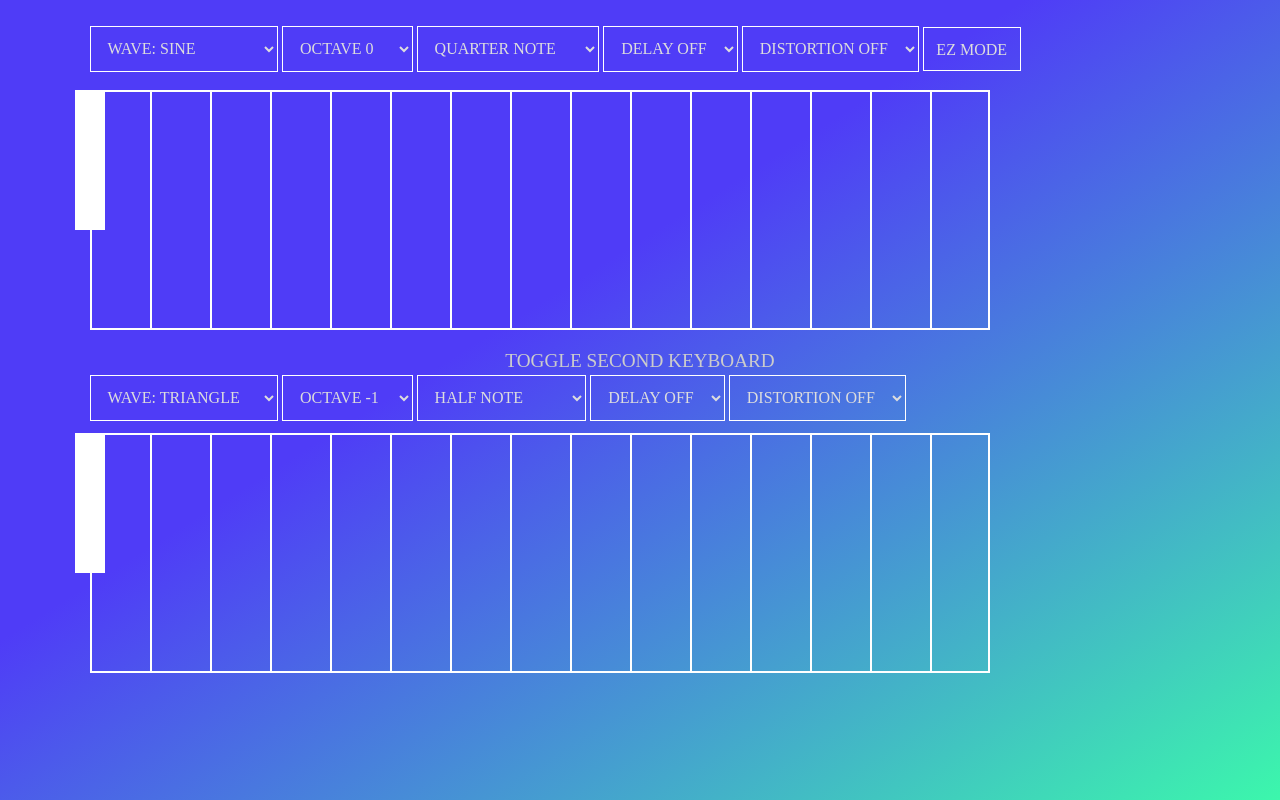
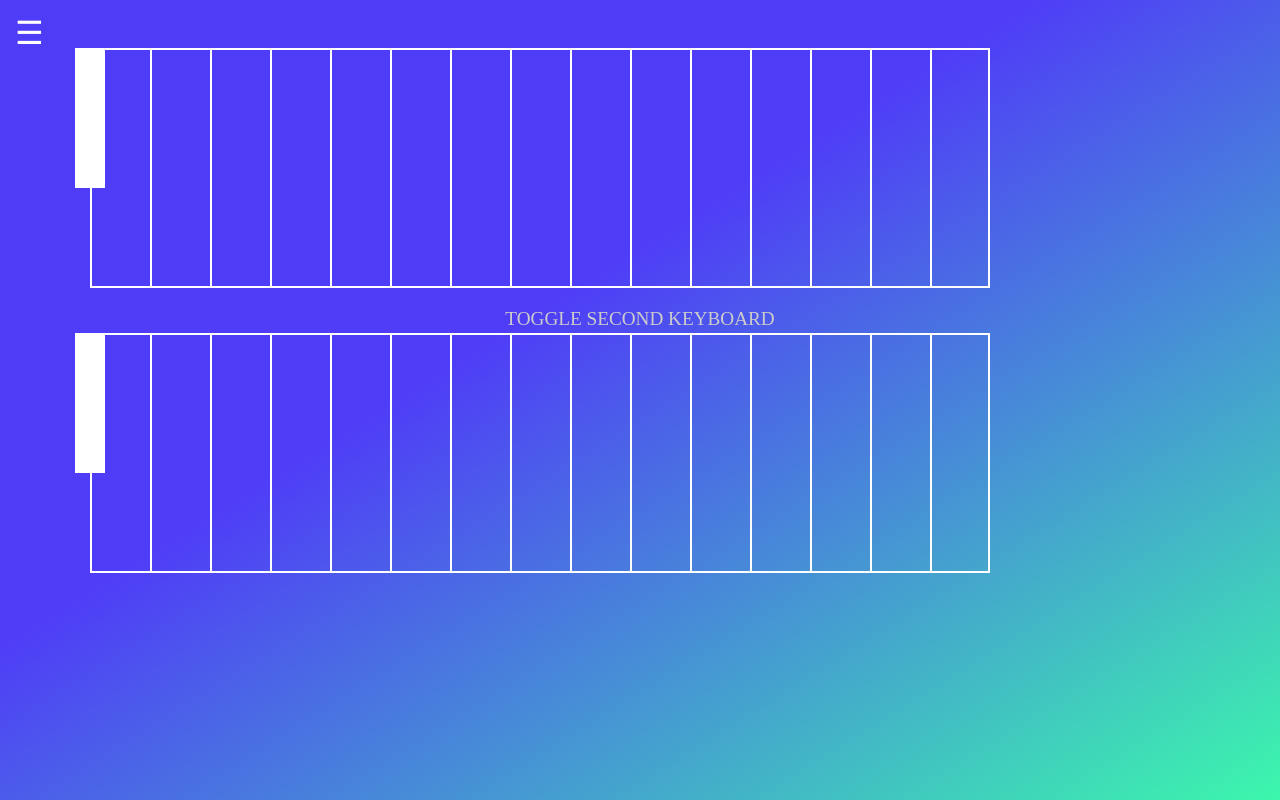
Before and after one commit to Fedreg/Web-Audio-API-Synth, a plain HTML site: page index.html in a window 1280 px wide. Both pictures are taken after a click on the link "TOGGLE SECOND KEYBOARD". Drawn offline with nearby package versions, Linux system fonts and the light colour scheme.

Commit message:
improved UI with options shifted to collapsible menu

```diff
--- a/index.html
+++ b/index.html
@@ -8,22 +8,27 @@
 		<link rel="stylesheet" type="text/css" href="https://cdnjs.cloudflare.com/ajax/libs/normalize/4.2.0/normalize.css">
 	</head>
 	<body id="bod">
-		<div id="uppersynth">
-			<div class="topsection">
-				<select class="lists" id="waveSelect" text="Wave Type"> Wave Type:
+		<ul class="navigation">
+			<div id="menu">
+				<li class="nav-item">
+					<select id="waveSelect" text="Wave Type"> Wave Type:
 					    <option value="sine">WAVE: SINE</option>
 					    <option value="square">WAVE: SQUARE</option>
 					    <option value="triangle">WAVE: TRIANGLE</option>
 					    <option value="sawtooth">WAVE: SAWTOOTH</option>
 					</select>
-				<select class="lists" id="octave">
+				</li>
+				<li class="nav-item">
+					<select id="octave">
 						<option value="2.0">OCTAVE 0</option>
 						<option value="1.0">OCTAVE -1</option>
 						<option value="0.5">OCTAVE -2</option>
 						<option value="4.0">OCTAVE +1</option>
 						<option value="8.0">OCTAVE +2</option>
 					</select>
-				<select class="lists" id="sustain">
+				</li>
+				<li class="nav-item">
+					<select id="sustain">
 						<option value="0.25">SIXTEENTH NOTE</option>
 						<option value="0.5">EIGHTH NOTE</option>
 						<option selected="selected" value="1.0">QUARTER NOTE</option>
@@ -31,16 +36,68 @@
 						<option value="4.0">WHOLE NOTE</option>
 						<option value="16.0">4 WHOLE NOTE</option>
 					</select>
-				<select class="lists" id="toggleDelay">
+				</li>
+				<li class="nav-item">
+					<select id="toggleDelay">
 						<option value="false">DELAY OFF</option>
 						<option value="true">DELAY ON</option>
 					</select>
-				<select class="lists" id="toggleDistortion">
+				</li>
+				<li class="nav-item">
+					<select id="toggleDistortion">
 						<option value="false">DISTORTION OFF</option>
 						<option value="true">DISTORTION ON</option>
 					</select>
-			<a href="#" onclick="ezMode('black-keys', 'black_keysb');" class="lists" >EZ MODE</a>
+				</li>
 			</div>
+			<li class="nav-item">
+				<a href="#" onclick="ezMode('black-keys', 'black_keysb');" >EZ MODE</a>
+			</li>
+			<div id="menub" style="display: none;">
+				<li class="nav-item">
+					<select id="waveSelectb" text="Wave Type"> Wave Type:
+					    <option value="sine">WAVE: SINE</option>
+					    <option value="square">WAVE: SQUARE</option>
+					    <option selected="selected" value="triangle">WAVE: TRIANGLE</option>
+					    <option value="sawtooth">WAVE: SAWTOOTH</option>
+					</select>
+				</li>
+				<li class="nav-item">
+					<select id="octaveb">
+						<option value="2.0">OCTAVE 0</option>
+						<option selected="selected" value="1.0">OCTAVE -1</option>
+						<option value="0.5">OCTAVE -2</option>
+						<option value="4.0">OCTAVE +1</option>
+						<option value="8.0">OCTAVE +2</option>
+					</select>
+				</li>
+				<li class="nav-item">
+					<select id="sustainb">
+						<option value="0.5">EIGHTH NOTE</option>
+						<option value="1.0">QUARTER NOTE</option>
+						<option selected="selected" value="2.0">HALF NOTE</option>
+						<option value="4.0">WHOLE NOTE</option>
+						<option value="16.0">4 WHOLE NOTE</option>
+					</select>
+				</li>
+				<li class="nav-item">
+					<select id="toggleDelayb">
+						<option value="false">DELAY OFF</option>
+						<option value="true">DELAY ON</option>
+					</select>
+				</li>
+				<li class="nav-item">
+					<select id="toggleDistortionb">
+						<option value="false">DISTORTION OFF</option>
+						<option value="true">DISTORTION ON</option>
+					</select>
+				</li>
+			</div>
+		</ul>
+		<input type="checkbox" id="nav-trigger" class="nav-trigger" />
+		<label for="nav-trigger">&#9776;</label>
+		<div class="wrapper">
+			<div id="uppersynth">
 				<div class="keyboard">
 					<div class="white-keys" id="noteC_1"></div>
 					<div class="black-keys" id="noteC#1"></div>
@@ -69,38 +126,9 @@
 					<div class="white-keys" id="noteC_3"></div>
 				</div>
 			</div>
-		<a href="#" onclick="displayKeyboard2('lowersynth', 'uppersynth', 'bod');" id="addKeyboard" >TOGGLE SECOND KEYBOARD</a>
+			<a href="#" onclick="displayKeyboard2('lowersynth', 'uppersynth', 'menub');" id="addKeyboard" >TOGGLE SECOND KEYBOARD</a>
 			<div id="lowersynth" style="display:none;">
-			<div class="topsectionb">
-				<select class="lists" id="waveSelectb" text="Wave Type"> Wave Type:
-				    <option value="sine">WAVE: SINE</option>
-				    <option value="square">WAVE: SQUARE</option>
-				    <option selected="selected" value="triangle">WAVE: TRIANGLE</option>
-				    <option value="sawtooth">WAVE: SAWTOOTH</option>
-				</select>
-				<select class="lists" id="octaveb">
-					<option value="2.0">OCTAVE 0</option>
-					<option selected="selected" value="1.0">OCTAVE -1</option>
-					<option value="0.5">OCTAVE -2</option>
-					<option value="4.0">OCTAVE +1</option>
-					<option value="8.0">OCTAVE +2</option>
-				</select>
-				<select class="lists" id="sustainb">
-					<option value="0.5">EIGHTH NOTE</option>
-					<option value="1.0">QUARTER NOTE</option>
-					<option selected="selected" value="2.0">HALF NOTE</option>
-					<option value="4.0">WHOLE NOTE</option>
-					<option value="16.0">4 WHOLE NOTE</option>
-				</select>
-				<select class="lists" id="toggleDelayb">
-					<option value="false">DELAY OFF</option>
-					<option value="true">DELAY ON</option>
-				</select>
-				<select class="lists" id="toggleDistortionb">
-					<option value="false">DISTORTION OFF</option>
-					<option value="true">DISTORTION ON</option>
-				</select>
-			</div>		<div class="keyboardb">
+					<div class="keyboardb">
 					<div class="white-keys" id="noteC_1b"></div>
 					<div class="black-keys" id="noteC#1b"></div>
 					<div class="white-keys" id="noteD_1b"></div>
@@ -129,6 +157,7 @@
 				</div>
 			</div>
 		<script type="text/javascript" src="scripts.js"></script>
+		</div>
 	</body>
 
 </html>
--- a/scripts.js
+++ b/scripts.js
@@ -301,23 +301,25 @@ var frequencies = {
 
 
 //reveals 2nd keyboard
-function displayKeyboard2(lowersynth, uppersynth, bod) {
+function displayKeyboard2(lowersynth, uppersynth, menub) {
 	var bottom = document.getElementById(lowersynth);
 	var top = document.getElementById(uppersynth);
 	var bod = document.getElementById(bod);
+	var menub = document.getElementById(menub);
 
 	if (bottom.style.display == 'block') {
 		bottom.style.display = 'none';
-		top.style.marginTop = '150px';
-		bod.style.height = '110vh'
+		top.style.paddingTop = '150px';
+		menub.style.display = 'none';
 	}
 
 	else {
 		bottom.style.display = 'block';
-		top.style.marginTop = '0';
-		bod.style.height = '100vh';
+		top.style.paddingTop = '3em';
+		menub.style.display = 'block';
 	}
 }
+console.log(menub.style.display);
 
 //hides the chromatic notes of the keyboard
 function ezMode() {
--- a/styles.css
+++ b/styles.css
@@ -7,31 +7,67 @@
 body {
 	width: 100%;
 	height: 100vh;
-	background: linear-gradient(to bottom right, #4f3cf7 40%, #3cf7ac);
-	overflow: hidden;
+	overflow-x: hidden;}
+
+.navigation {
+    list-style: none;
+    background: #444;
+    width: 100%;
+    height: 100%;
+    position: fixed;
+    top: 0;
+    right: 0;
+    bottom: 0;
+    left: 0;
+    z-index: 0;
+}
+
+.wrapper {
+    min-width: 100%;
+    min-height: 100%;
+    background: linear-gradient(to bottom right, #4f3cf7 40%, #3cf7ac);
+    position: relative;
+    top: 0;
+    bottom: 100%;
+    left: 0;
+    z-index: 1;
+}
+
+.nav-trigger {
+    position: absolute;
+    clip: rect(0, 0, 0, 0);
+}
+
+label[for="nav-trigger"] {
+    position: fixed;
+    top: 15px;
+    left: 15px;
+    z-index: 2;
+}
+
+label[for="nav-trigger"] {
+    width: 30px;
+    height: 30px;
+    font-size: 2em;
+    color: white;
+    background-size: contain;
+}
+
+.nav-trigger:checked + label {
+    left: 250px;
+}
+
+.nav-trigger:checked ~ .wrapper {
+    left: 250px;
+    box-shadow: 0 0 5px 5px rgba(0,0,0,0.5);
+}
+
+.nav-trigger + label, .wrapper {
+    transition: left 0.5s;
 }
 
 #uppersynth {
-	margin-top: 150px;
-}
-
-.topsection {
-	margin: 0auto;
-	font-size: 1em;
-	width: 100%;
-	height: 25px;
-	padding: 2% 7% 5%;
-	background-color: rgba(0,0,0,0);
-}
-
-.topsectionb {
-	margin: 0 auto 20px;
-	font-size: 1em;
-	width: 100%;
-	height: 20px;
-	padding: 0 7% 3%;
-	background-color: rgba(0,0,0,0);
-
+	padding-top: 150px;
 }
 
 .keyboard {
@@ -86,12 +122,24 @@ body {
 	display: block;
 }
 
-.lists {
+li select {
 	background: none;
-	color: #ddd;
-	border: 1px solid #fff;
-	padding: .8em;
+	color: #fff;
+	border: none;
 	border-radius: 0;
+	padding: .6em .6em .6em 0;
+	margin: 5px;
+	width: 150px;
+}
+
+li a {
+	background: none;
+	color: #3ce4f7;
+	font-size: 1.5em;
+	border: 2px solid #3ce4f7;
+	border-radius: 0;
+	padding: .5em;
+	width: 150px;
 }
 
 #addKeyboard {
@@ -103,4 +151,12 @@ body {
 	margin: 0 auto;
 	text-decoration: none;
 	transition: display .75s ease;
-	}
+}
+
+#menu {
+padding-bottom: 25px;
+}
+
+#menub {
+padding-top: 25px;
+}
```
Lines whose indentation alone changed are shown as unchanged.
